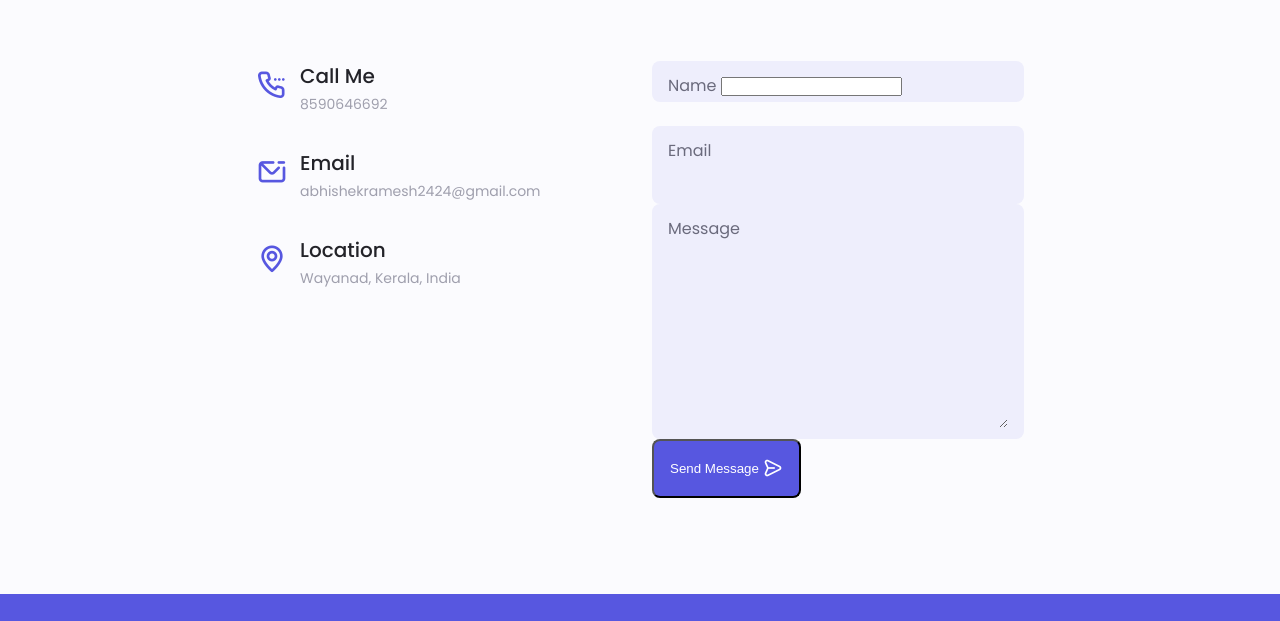
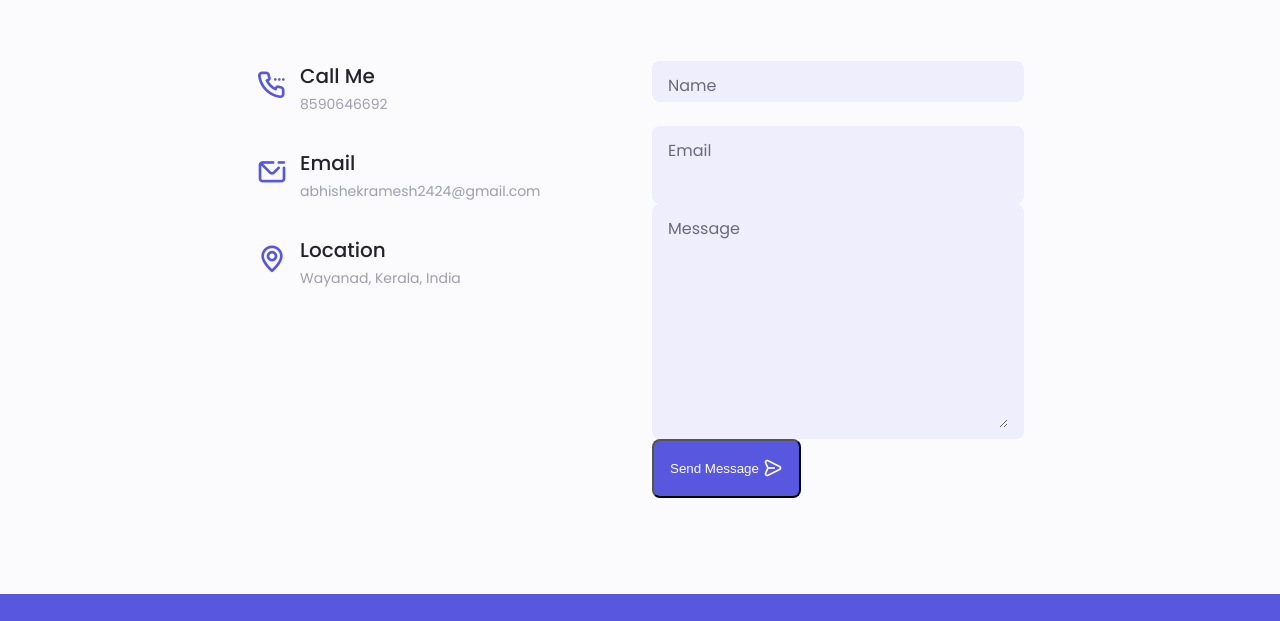
Before and after one commit to abhi153628/PERSONAL, a plain HTML site: page index.html in a window 1280 px wide. Shown: the part 3605-4226 px from the top of the page. Drawn offline with nearby package versions, Linux system fonts and the light colour scheme.

Commit message:
input background removed

```diff
--- a/assets/newcss.css
+++ b/assets/newcss.css
@@ -480,7 +480,10 @@ img {
   height: 5px;
   border-radius: 0.25rem;
 }
-
+input{
+  background-color: transparent;
+  border: none;
+}
 .skills__bar {
   background-color: var(--first-color-lighter);
 }
```
